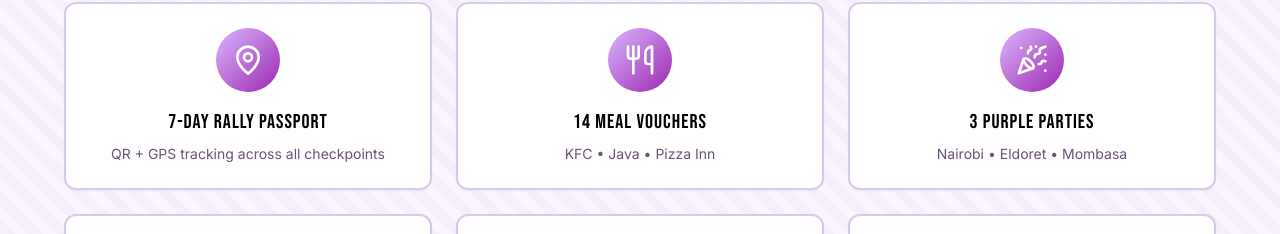
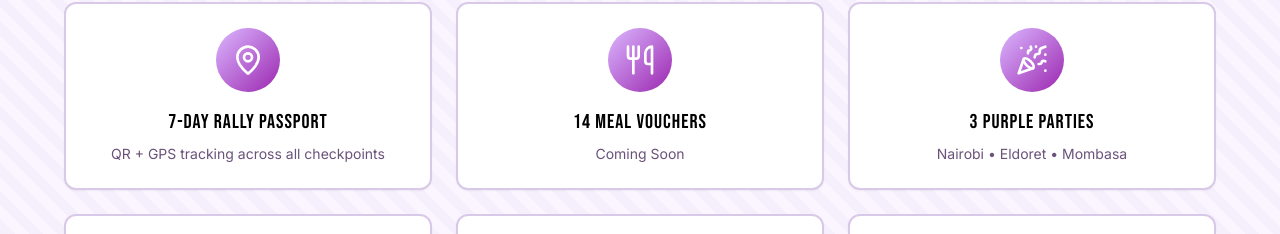
Before and after one commit to Mwvndva/cradlerun, a React (Vite) app: page / in a window 1280 px wide. Shown: the part 1174-1408 px from the top of the page. Built offline with nearby package versions, Linux system fonts and the light colour scheme; the HTML template or start-up script is replaced by a standard one.

Commit message:
coming soon for meal partners

```diff
--- a/src/components/PurplePass.tsx
+++ b/src/components/PurplePass.tsx
@@ -10,7 +10,7 @@
   {
     icon: Utensils,
     title: "14 Meal Vouchers",
-    description: "KFC • Java • Pizza Inn"
+    description: "Coming Soon"
   },
   {
     icon: PartyPopper,
```
